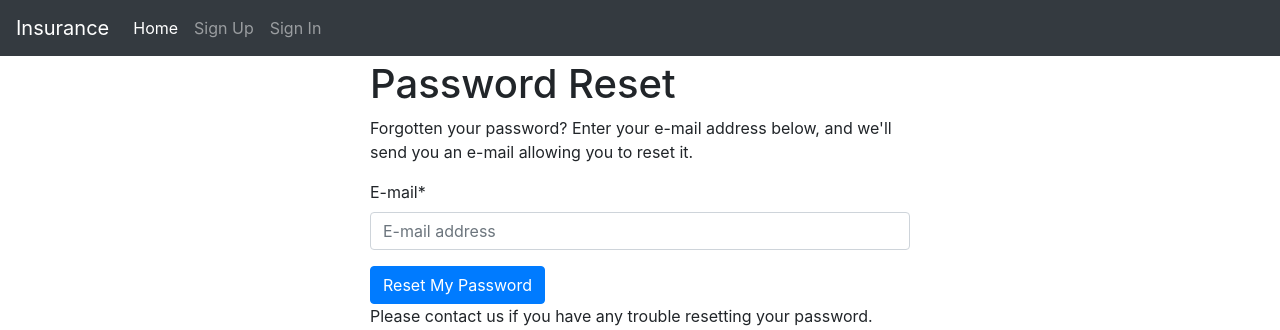
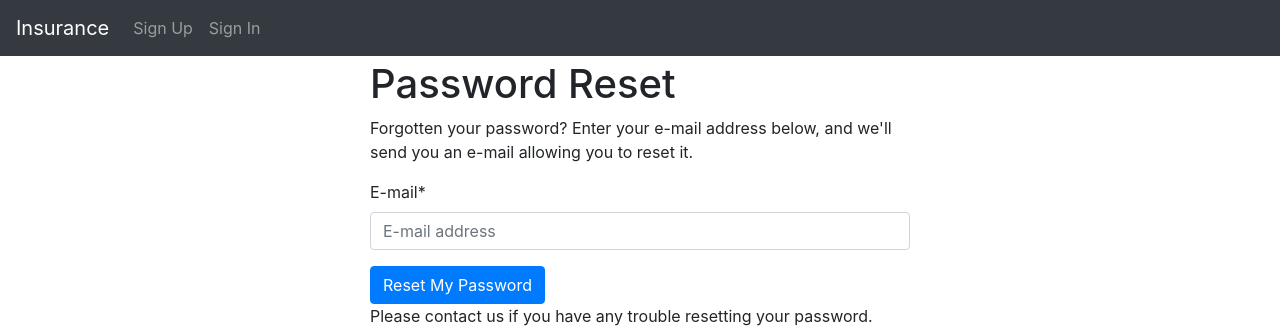
Before and after one commit to namank03/insurance, a Django app: page /accounts/password/reset/ in a window 1280 px wide. Shown: the top 330 px of the page. Run offline with Django 3.2, Linux system fonts and the light colour scheme; some libraries are stand-ins or nearby versions.

Commit message:
updated links

```diff
--- a/config/settings/base.py
+++ b/config/settings/base.py
@@ -43,11 +43,10 @@ LOCALE_PATHS = [str(ROOT_DIR / "locale")]
 
 DATABASES = {
     # "default": env.db("DATABASE_URL", default="postgres:///insurance"),
-        'default': {
+    'default': {
         'ENGINE': 'django.db.backends.sqlite3',
         'NAME': 'insuarance',
     }
-
 }
 DATABASES["default"]["ATOMIC_REQUESTS"] = True
 
--- a/insurance/templates/base.html
+++ b/insurance/templates/base.html
@@ -59,23 +59,22 @@
         aria-label="Toggle navigation">
         <span class="navbar-toggler-icon"></span>
       </button>
+      {% if request.user.is_authenticated %}
+      {# URL provided by django-allauth/account/urls.py #}
+      <a class="navbar-brand" href="{% url 'users:detail' request.user.username  %}">{% translate "My Profile" %}</a>
+      {% else %}
       <a class="navbar-brand" href="{% url 'home' %}">Insurance</a>
+      {% endif %}
+
 
       <div class="collapse navbar-collapse" id="navbarSupportedContent">
         <ul class="navbar-nav mr-auto">
-          <li class="nav-item active">
-            <a class="nav-link" href="{% url 'home' %}">Home <span class="sr-only">(current)</span></a>
-          </li>
           {% if request.user.is_authenticated %}
           <li class="nav-item">
             <a class="nav-link" href="{% url 'about' %}">About</a>
           </li>
           {% endif %}
           {% if request.user.is_authenticated %}
-          <li class="nav-item">
-            {# URL provided by django-allauth/account/urls.py #}
-            <a class="nav-link" href="{% url 'users:detail' request.user.username  %}">{% translate "My Profile" %}</a>
-          </li>
           <li class="nav-item">
             {# URL provided by django-allauth/account/urls.py #}
             <a class="nav-link" href="{% url 'account_logout' %}">{% translate "Sign Out" %}</a>
```
Also changed, not shown: 1 other file.
